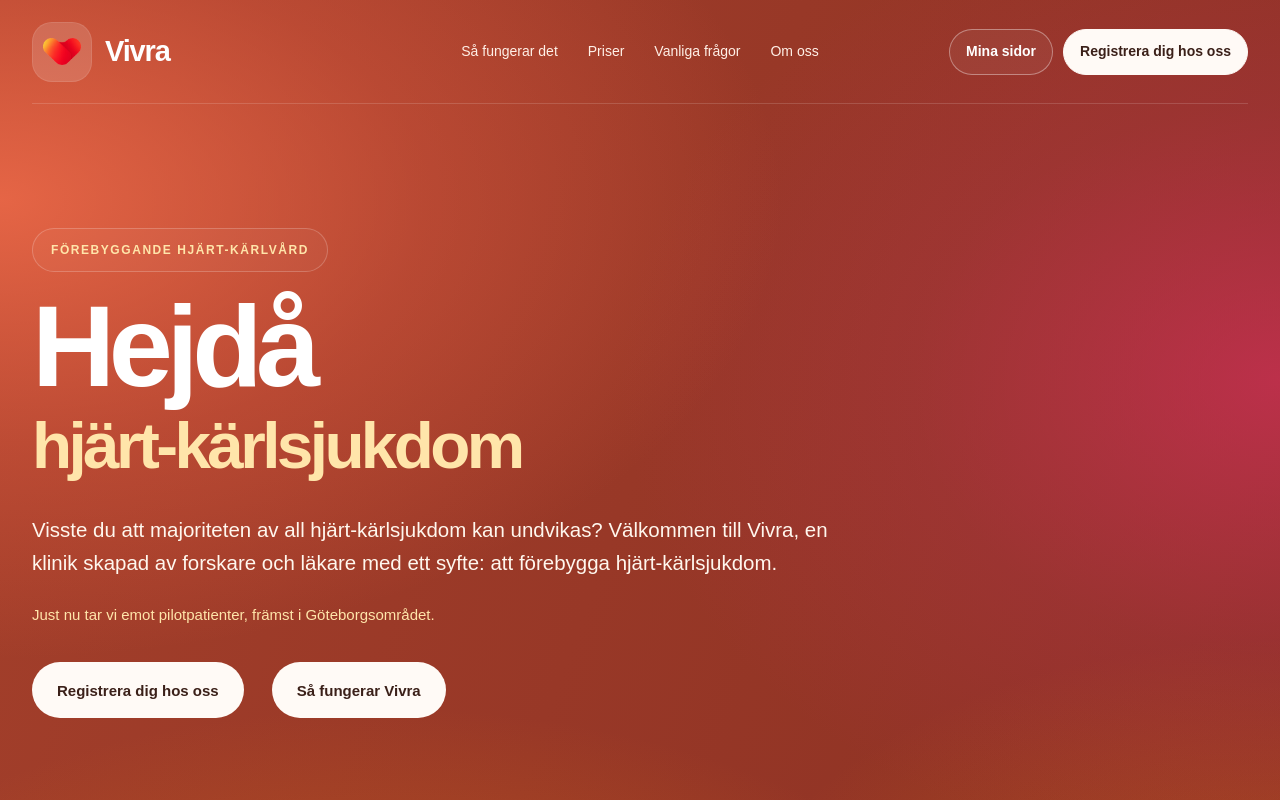
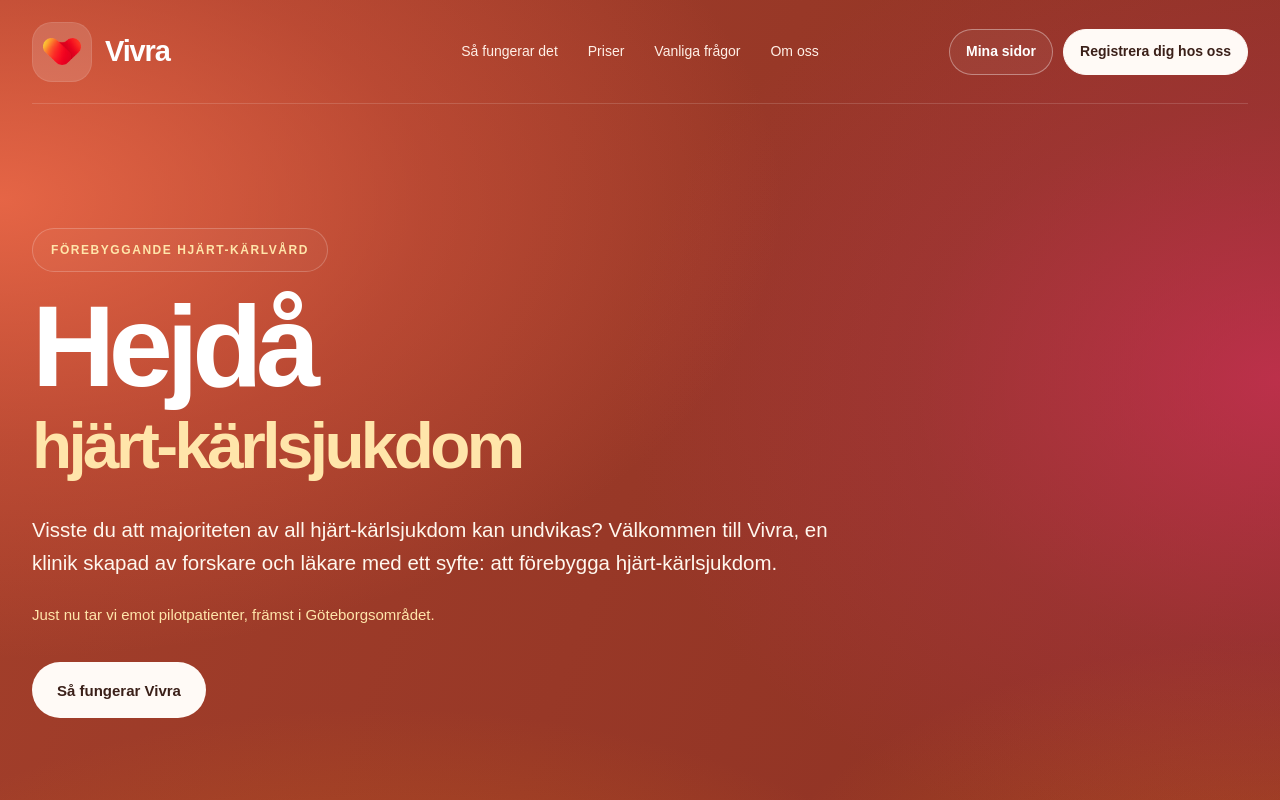
Before and after one commit to EliasBjornson/vivra, a React (Vite) app: page / in a window 1280 px wide. Shown: the top 800 px of the page. Built offline with nearby package versions, Linux system fonts and the light colour scheme; the HTML template or start-up script is replaced by a standard one.

Commit message:
Remove duplicate registration button from hero

```diff
--- a/src/App.tsx
+++ b/src/App.tsx
@@ -34,9 +34,6 @@
             </p>
             <p className="pilot-notice">Just nu tar vi emot pilotpatienter, främst i Göteborgsområdet.</p>
             <div className="hero-actions">
-              <a className="button button-light" href={REGISTRATION_URL}>
-                Registrera dig hos oss
-              </a>
               <a className="button button-light" href="#sa-fungerar-det">
                 Så fungerar Vivra
               </a>
```
